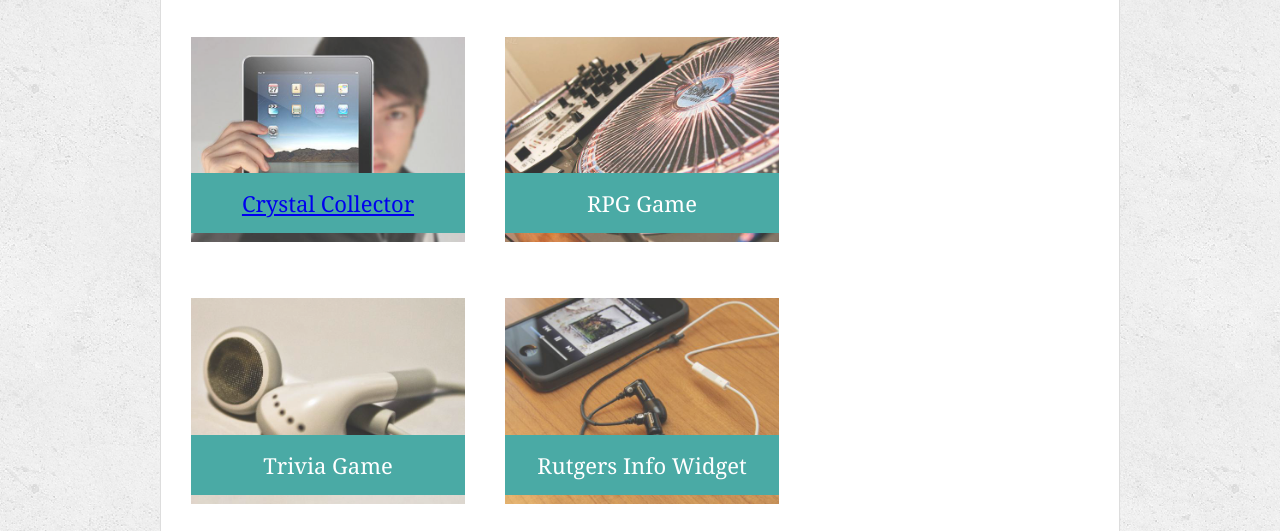
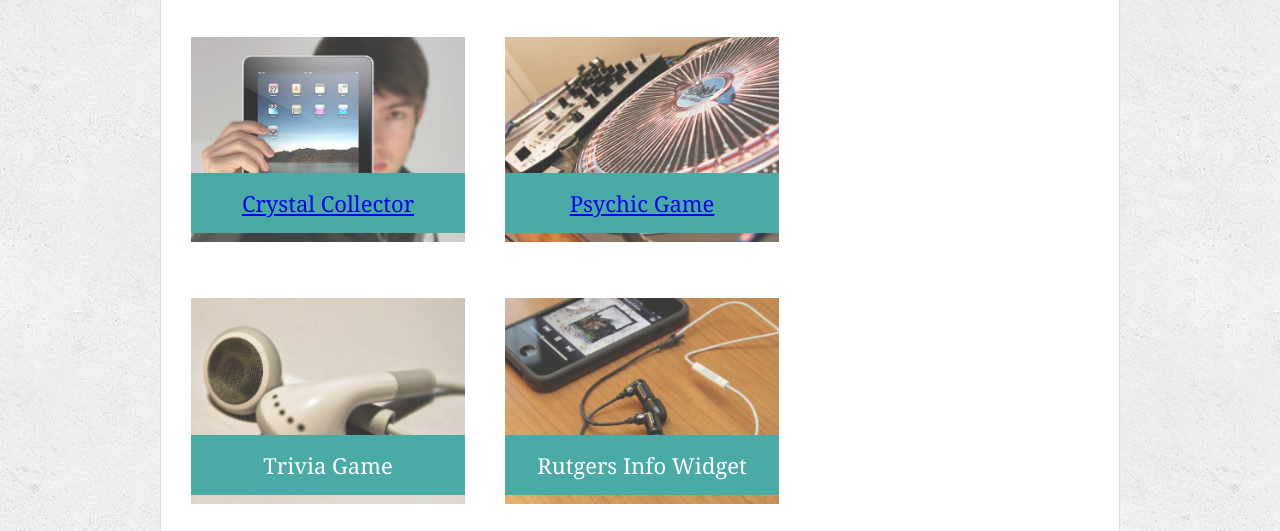
Before and after one commit to unit678/Responsive-Portfolio, a plain HTML site: page portfolio.html in a window 1280 px wide. Shown: the part 269-800 px from the top of the page. Drawn offline with Linux system fonts and the light colour scheme.

Commit message:
final final

```diff
--- a/portfolio.html
+++ b/portfolio.html
@@ -30,9 +30,9 @@
         <h3><a href="https://unit678.github.io/unit-4-game/">Crystal Collector</a></h3>
       </div>
       <div class="work">
-        <img src="assets/images/technics-q-c-640-480-2.jpg" alt="RPG Game">
+        <img src="assets/images/technics-q-c-640-480-2.jpg" alt="Psychic Game">
 
-        <h3>RPG Game</h3>
+        <h3><a href="https://unit678.github.io/Psychic-Game/">Psychic Game</a></h3>
       </div>
       <div class="work">
         <img src="assets/images/technics-q-c-640-480-5.jpg" alt="Trivia Game">
```
